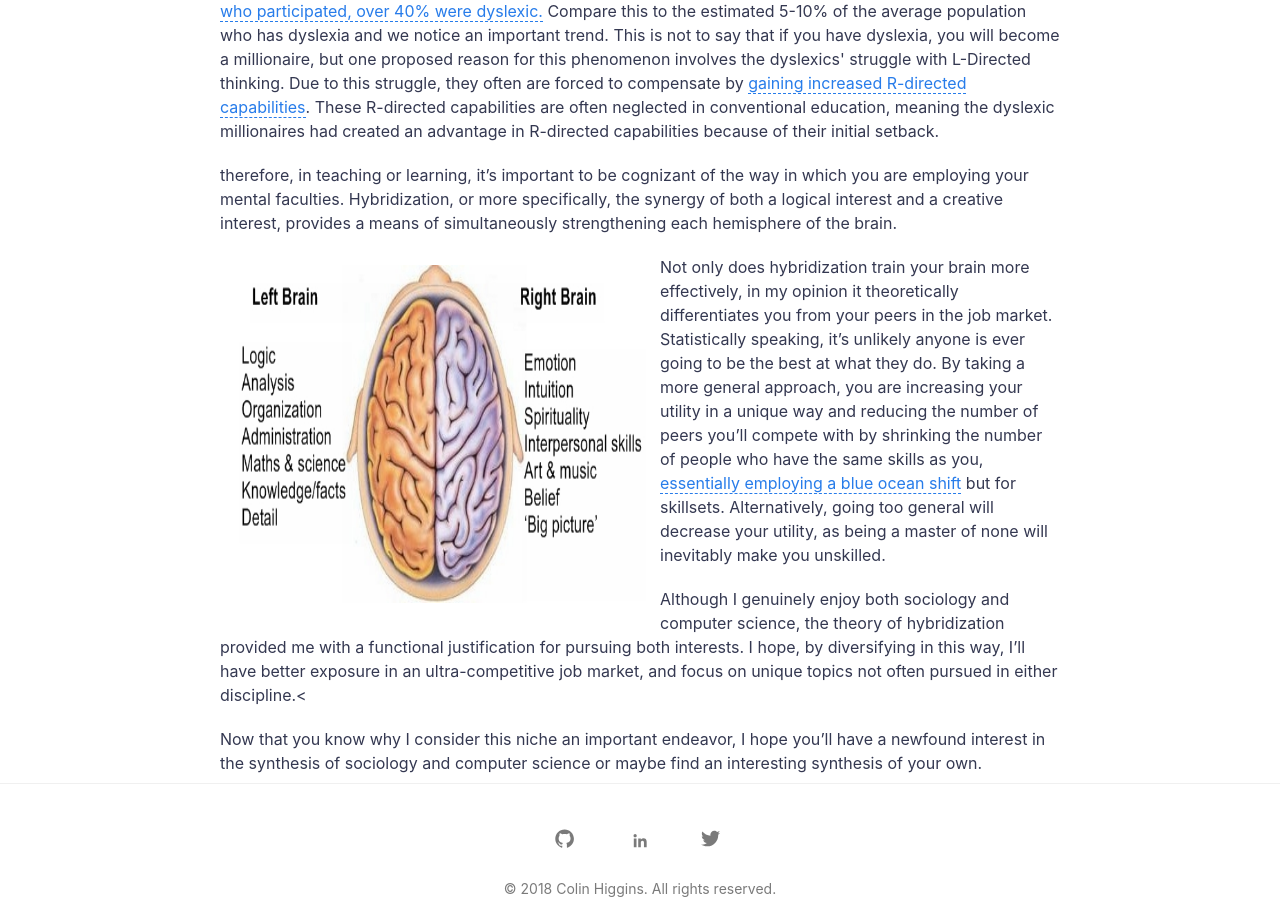
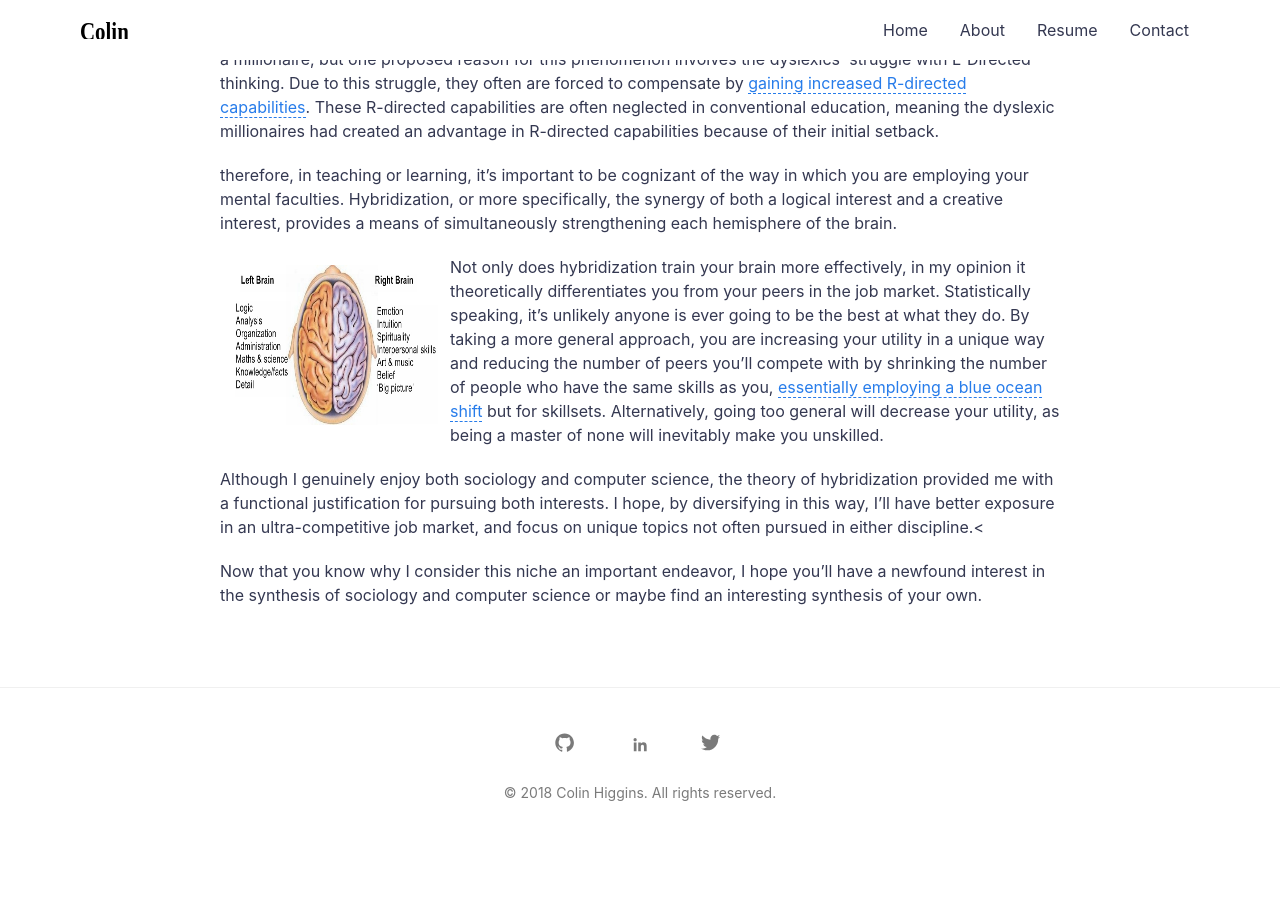
Before and after one commit to Chigg/Chigg.github.io, a Jekyll site: the page built from about.md, in a window 1280 px wide and 900 px high, scrolled down 1169 px. Built offline with Jekyll 4.4.1, drawn with Linux system fonts in a browser that asks for light colours; after the commit the page ends 2017 px from its top, so only the background shows below that.

Commit message:
fix image size

```diff
--- a/about.md
+++ b/about.md
@@ -21,7 +21,7 @@ Although I didn't always know what I wanted to do when I grew up (it took until
   therefore, in teaching or learning, it's important to be cognizant of the way in which you are employing your mental faculties. Hybridization, or more specifically, the synergy of both a logical interest and a creative interest, provides a means of simultaneously strengthening each hemisphere of the brain.
 
 
-<img src="{{ "/images/pic05.jpg" | absolute_url }}" alt="left brain / right brain" style = "width:50%;height:20%;" align = "left" hspace= "10" vspace= "10" />
+<img src="{{ "/images/pic05.jpg" | absolute_url }}" alt="left brain / right brain" style = "width:25%;height:10%;" align = "left" hspace= "10" vspace= "10" />
 
 Not only does hybridization train your brain more effectively, in my opinion it theoretically differentiates you from your peers in the job market. Statistically speaking, it's unlikely anyone is ever going to be the best at what they do. By taking a more general approach, you are increasing your utility in a unique way and reducing the number of peers you'll compete with by shrinking the number of people who have the same skills as you, <a href="https://en.wikipedia.org/wiki/Blue_Ocean_Strategy">essentially employing a blue ocean shift</a> but for skillsets. Alternatively, going too general will decrease your utility, as being a master of none will inevitably make you unskilled.
 
```
